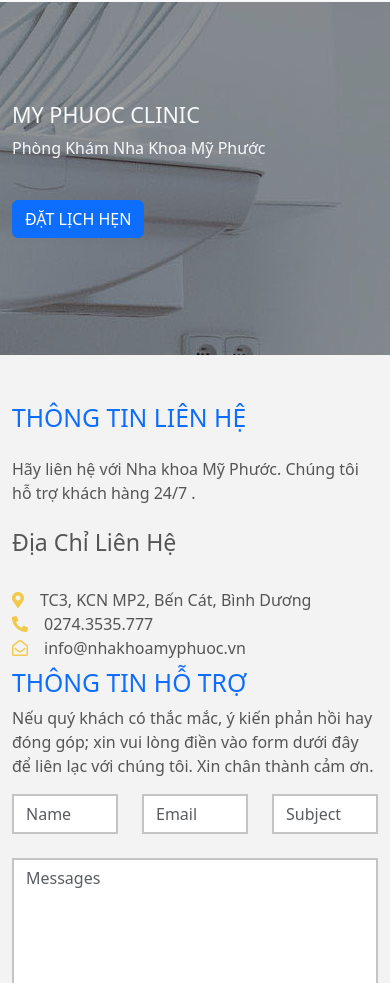
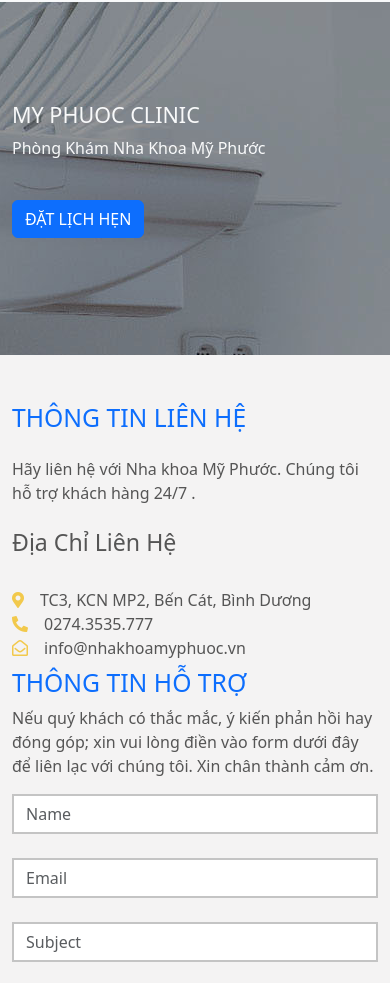
Before and after one commit to puyenngn1505/myphuocdentalclinic, a plain HTML site: page lienhe.html in a window 390 px wide. Shown: the part 117-1100 px from the top of the page. Drawn offline with Linux system fonts and the light colour scheme.

Commit message:
lienhe.html

```diff
--- a/lienhe.html
+++ b/lienhe.html
@@ -82,11 +82,11 @@
 			<h2 class="text-primary">THÔNG TIN HỖ TRỢ</h2>
 			<p>Nếu quý khách có thắc mắc, ý kiến phản hồi hay đóng góp; xin vui lòng điền vào form dưới đây để liên lạc với chúng tôi. Xin chân thành cảm ơn.</p>
 				<div class="row d-flex justify-content-between">
-					<div class="col-4">
+					<div class="col-12 col-sm-12 col-md-12 col-lg-4">
 				<input type="text" placeholder="Name" class="form-control"><br></div>
-					<div class="col-4">
+					<div class="col-12 col-sm-12 col-md-12 col-lg-4">
 				<input type="email" placeholder="Email" class="form-control"> <br></div>
-						<div class="col-4">
+						<div class="col-12 col-sm-12 col-md-12 col-lg-4">
 			<input type="text" placeholder="Subject" class="form-control"> <br></div>
 					<div class="col-12">
 			<textarea cols="50" rows="10" placeholder="Messages" class="form-control"></textarea><br></div>
```
